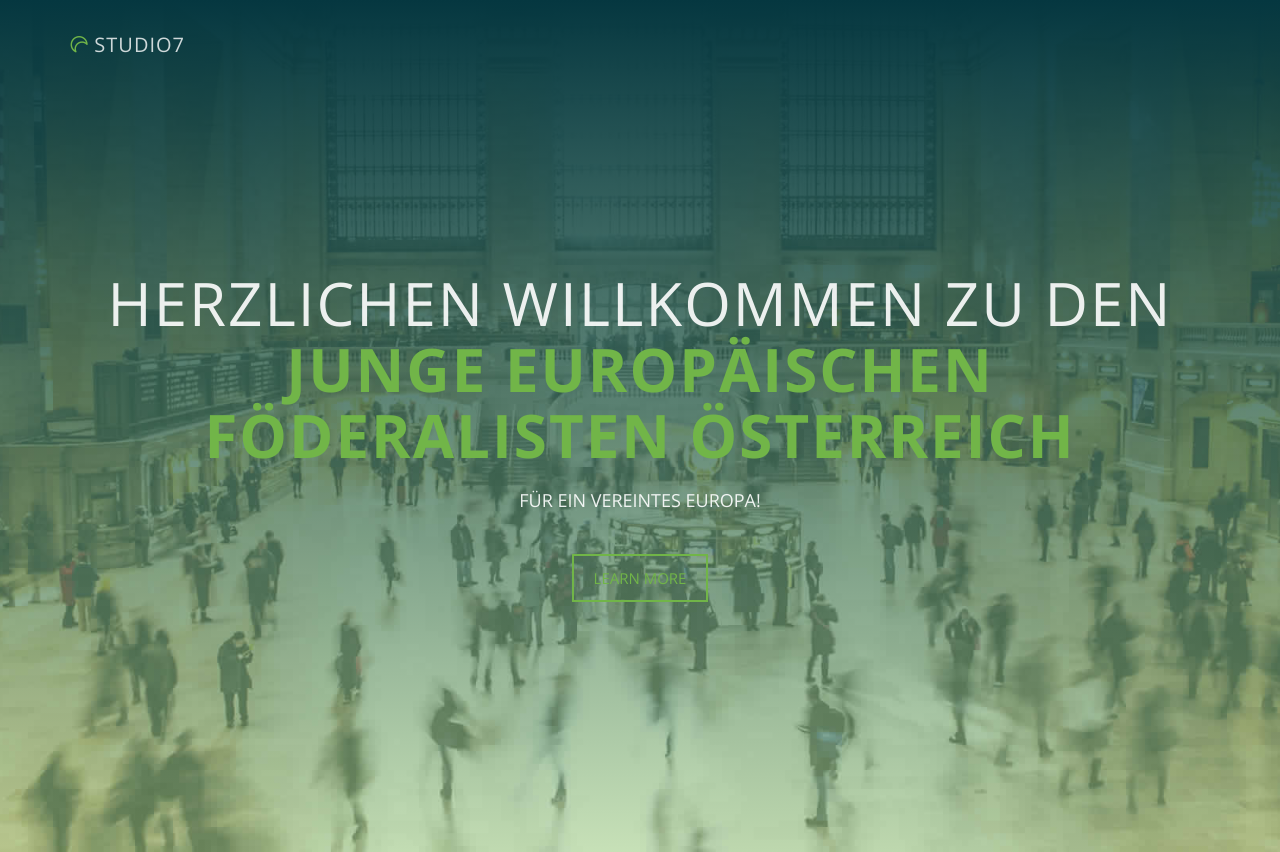
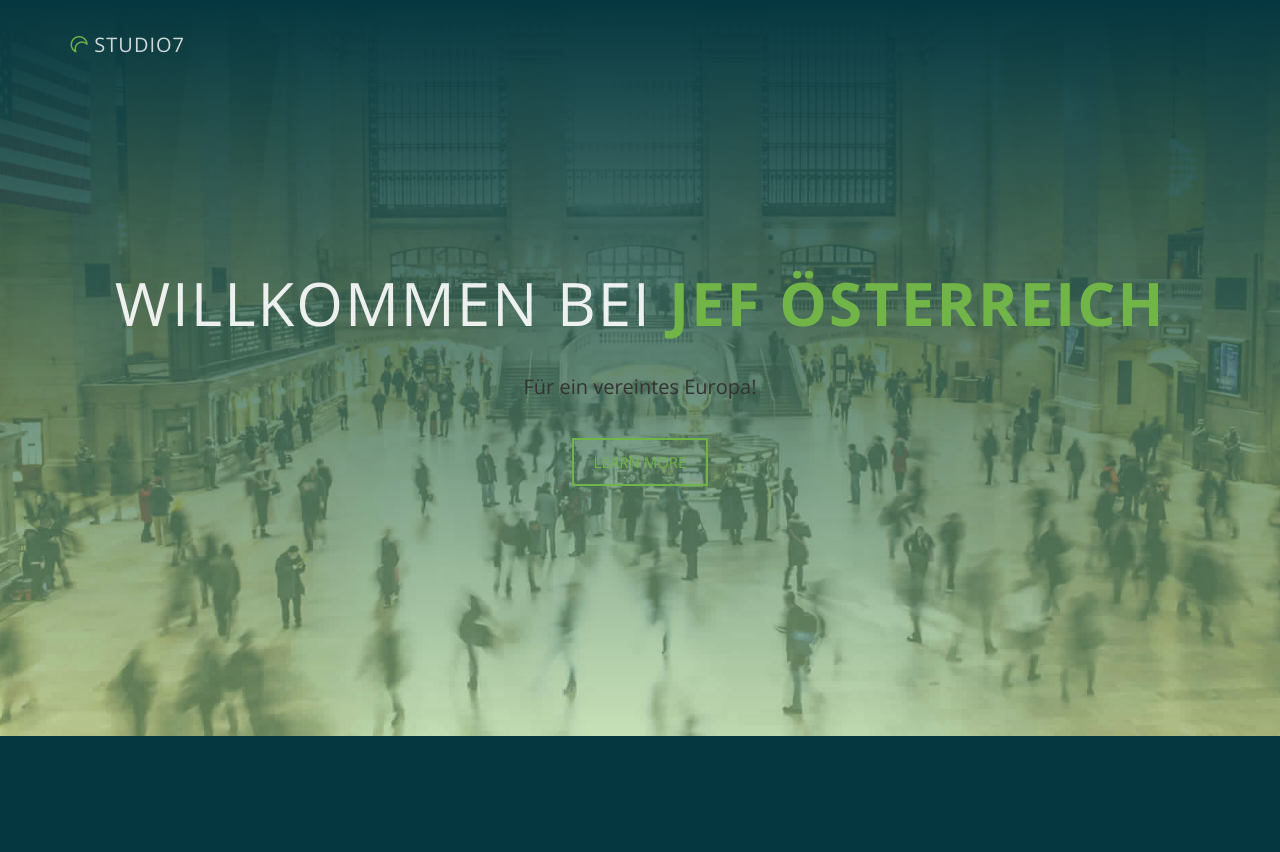
Before and after one commit to jakobetzel/jef.at, a plain HTML site: page index.html in a window 1280 px wide. Shown: the top 852 px of the page. Drawn offline with nearby package versions, Linux system fonts and the light colour scheme.

Commit message:
Update Header Title

```diff
--- a/index.html
+++ b/index.html
@@ -63,8 +63,8 @@
       <div class="container">
         <div class="row">
           <div class="intro-text">
-            <h1>Herzlichen Willkommen zu den <span class="brand">Junge Europäischen Föderalisten Österreich</span></h1>
-            <p>Für ein vereintes Europa!</p>
+            <h1>Willkommen bei <span class="brand">JEF Österreich</span></h1>
+              <p><h3>Für ein vereintes Europa!</h3></p>
             <a href="#services" class="btn btn-default btn-lg page-scroll">Learn More</a> </div>
         </div>
       </div>
```
